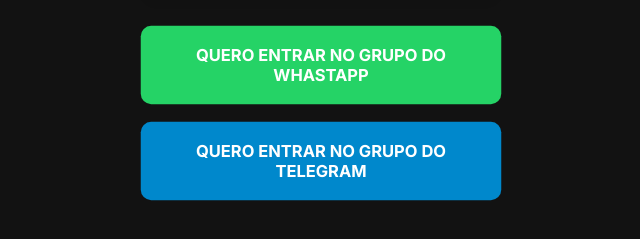
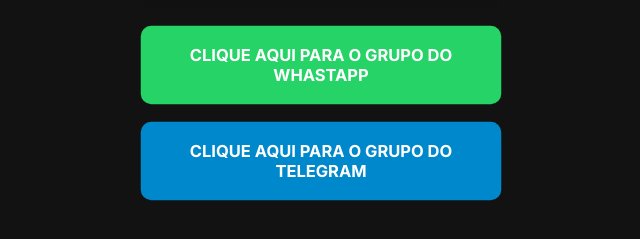
Before and after one commit to mpaivaluz/Site-para-o-whatsapp, a plain HTML site: page index.html in a window 1280 px wide. Shown: the part 519-758 px from the top of the page, without its empty margins (319-959 px from the left). Drawn offline with Linux system fonts and the light colour scheme; no server answers.

Commit message:
alterando o texto do botao

```diff
--- a/index.html
+++ b/index.html
@@ -24,12 +24,12 @@
 
             <!-- Botão WhatsApp -->
             <a href="https://chat.whatsapp.com/G0mO8bBMFbfCV9zt9i7omA" class="btn whatsapp" id="btn-whatsapp">
-                QUERO ENTRAR NO GRUPO DO WHASTAPP
+                CLIQUE AQUI PARA O GRUPO DO WHASTAPP
             </a>
 
             <!-- Botão Telegram -->
             <a href="https://t.me/kingdaspromocoes" class="btn telegram" id="btn-telegram">
-                QUERO ENTRAR NO GRUPO DO TELEGRAM
+                CLIQUE AQUI PARA O GRUPO DO TELEGRAM
             </a>
         </div>
     </div>
```
